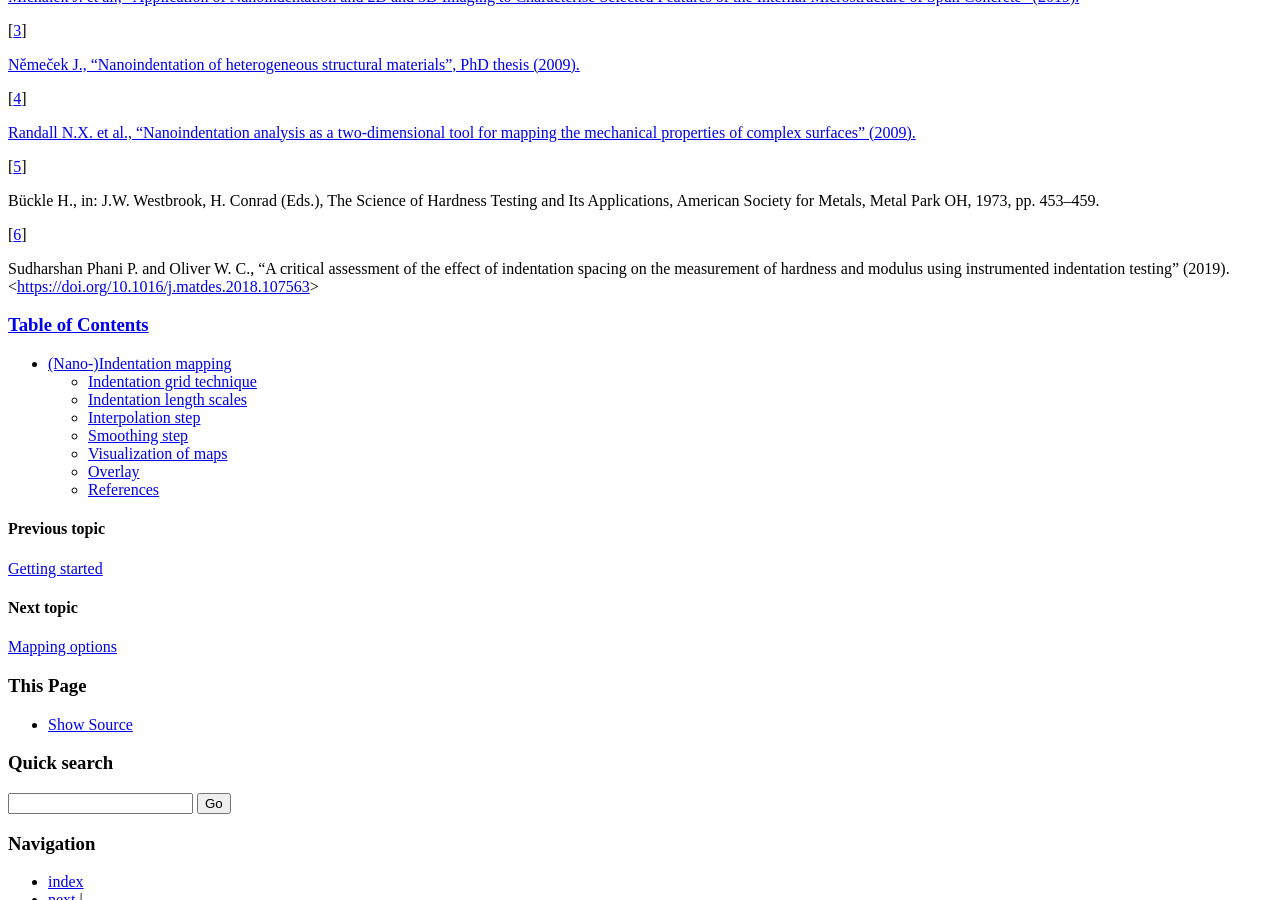
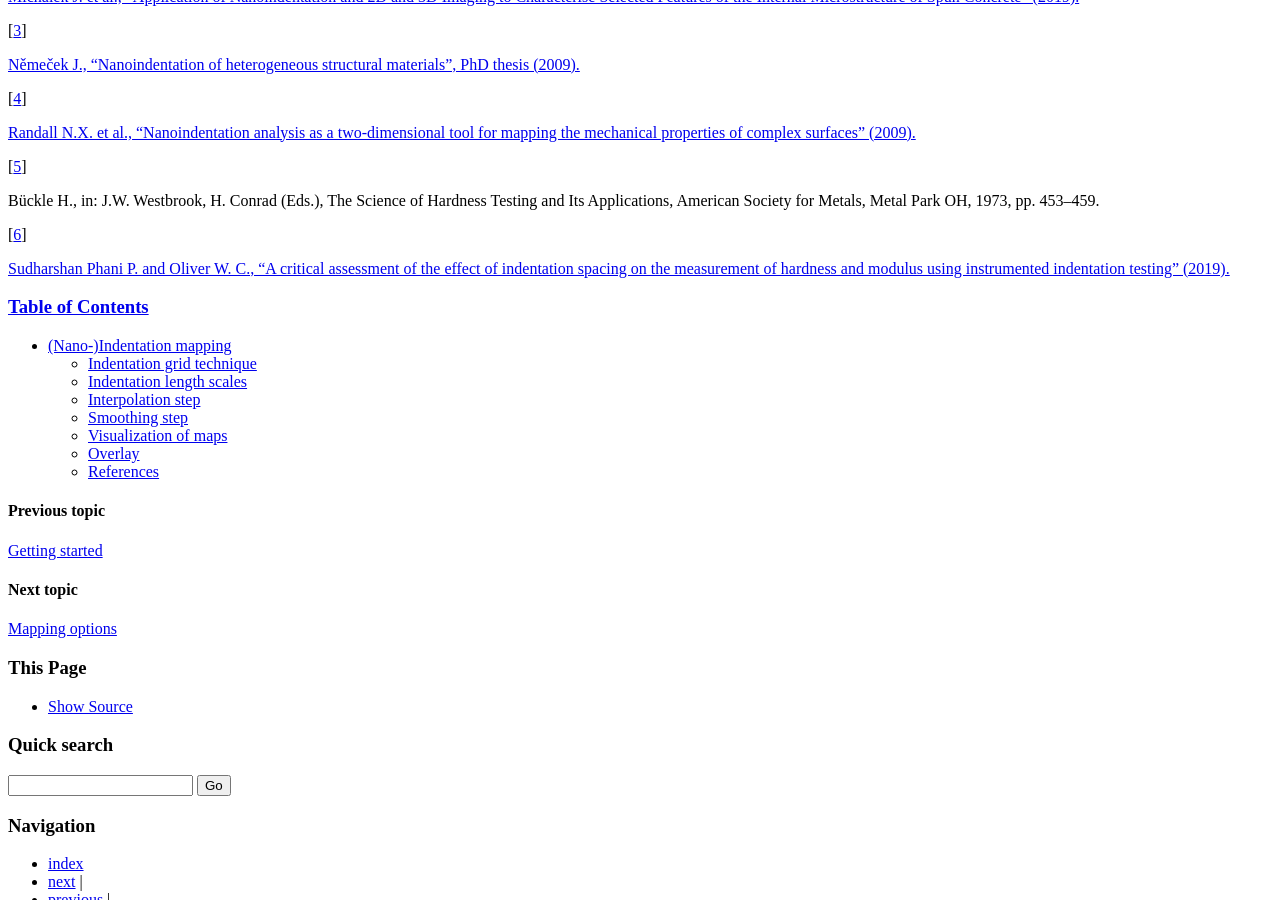
Before and after one commit to DavidMercier/TriDiMap, a Sphinx documentation site: the page built from doc/mapping.rst, in a window 1280 px wide and 900 px high, scrolled down 4790 px. Built offline with Sphinx 7.4.7, drawn with Linux system fonts in a browser that asks for light colours; comment, search, counter and statistics services are not loaded; some of the changed lines change nothing that is shown.

Commit message:
Update mapping.rst

```diff
--- a/doc/mapping.rst
+++ b/doc/mapping.rst
@@ -81,7 +81,7 @@
 
    *Cross-sectional scheme of 2 indents, with the definition of geometrical parameters*
 
-More recently, it has been demonstrated that a minimum indent spacing of 10 times the indentation depth was sufficient to obtain insignificant hardness deviation for different bulk materials and coatings tested with a Berkovich indenter. And this result has been generalized for other indenter geometries (spherical and Vickers tips), ans it was found that a minimum indent spacing of 1.5 times the indent contact lateral dimension is enough to get accurate results [#SudharshanPhani2019]_.
+More recently, it has been demonstrated that a minimum indent spacing of 10 times the indentation depth was sufficient to obtain insignificant hardness deviation for different bulk materials and coatings tested with a Berkovich indenter. And this result has been generalized for other indenter geometries (spherical and Vickers tips), ans it was found that a minimum indent spacing of 1.5 times the indent contact lateral dimension is enough to get accurate results [#SudharshanPhani_2019]_.
 
 Interpolation step
 -----------------------
@@ -167,4 +167,4 @@
 .. [#Němeček_2009] `Němeček J., "Nanoindentation of heterogeneous structural materials", PhD thesis (2009). <http://ksm.fsv.cvut.cz/~nemecek/teaching/dmpo/literatura/habilitation%20thesis_Nemecek_CTU-01-2010.pdf>`_
 .. [#Randall_2009] `Randall N.X. et al., "Nanoindentation analysis as a two-dimensional tool for mapping the mechanical properties of complex surfaces" (2009). <https://doi.org/10.1557/jmr.2009.0149>`_
 .. [#Buckle_1973] Bückle H., in: J.W. Westbrook, H. Conrad (Eds.), The Science of Hardness Testing and Its Applications, American Society for Metals, Metal Park OH, 1973, pp. 453–459.
-.. [#SudharshanPhani2019] Sudharshan Phani P. and Oliver W. C., "A critical assessment of the effect of indentation spacing on the measurement of hardness and modulus using instrumented indentation testing" (2019). <https://doi.org/10.1016/j.matdes.2018.107563>
+.. [#SudharshanPhani_2019] `Sudharshan Phani P. and Oliver W. C., "A critical assessment of the effect of indentation spacing on the measurement of hardness and modulus using instrumented indentation testing" (2019). <https://doi.org/10.1016/j.matdes.2018.107563>`_
```
